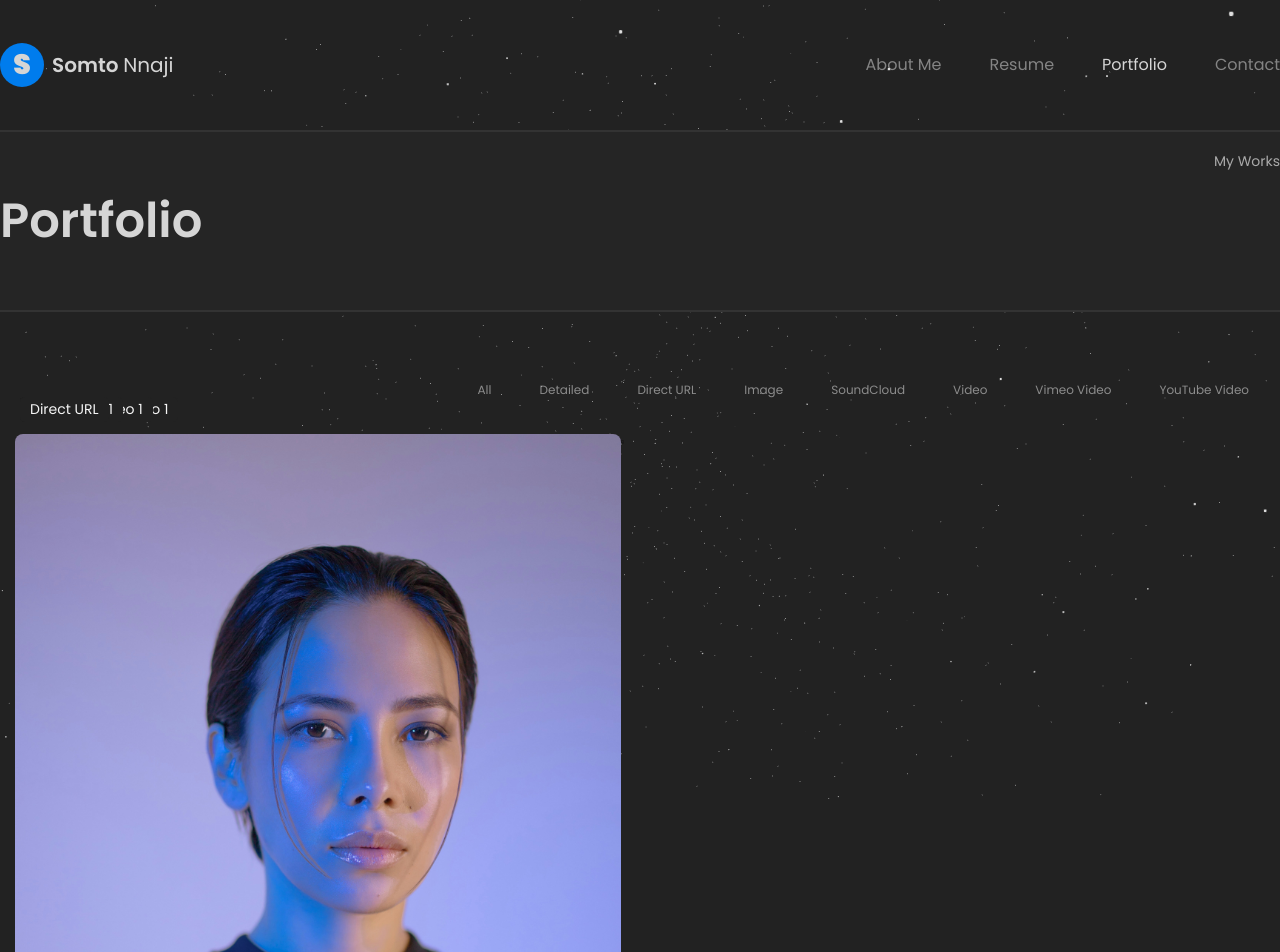
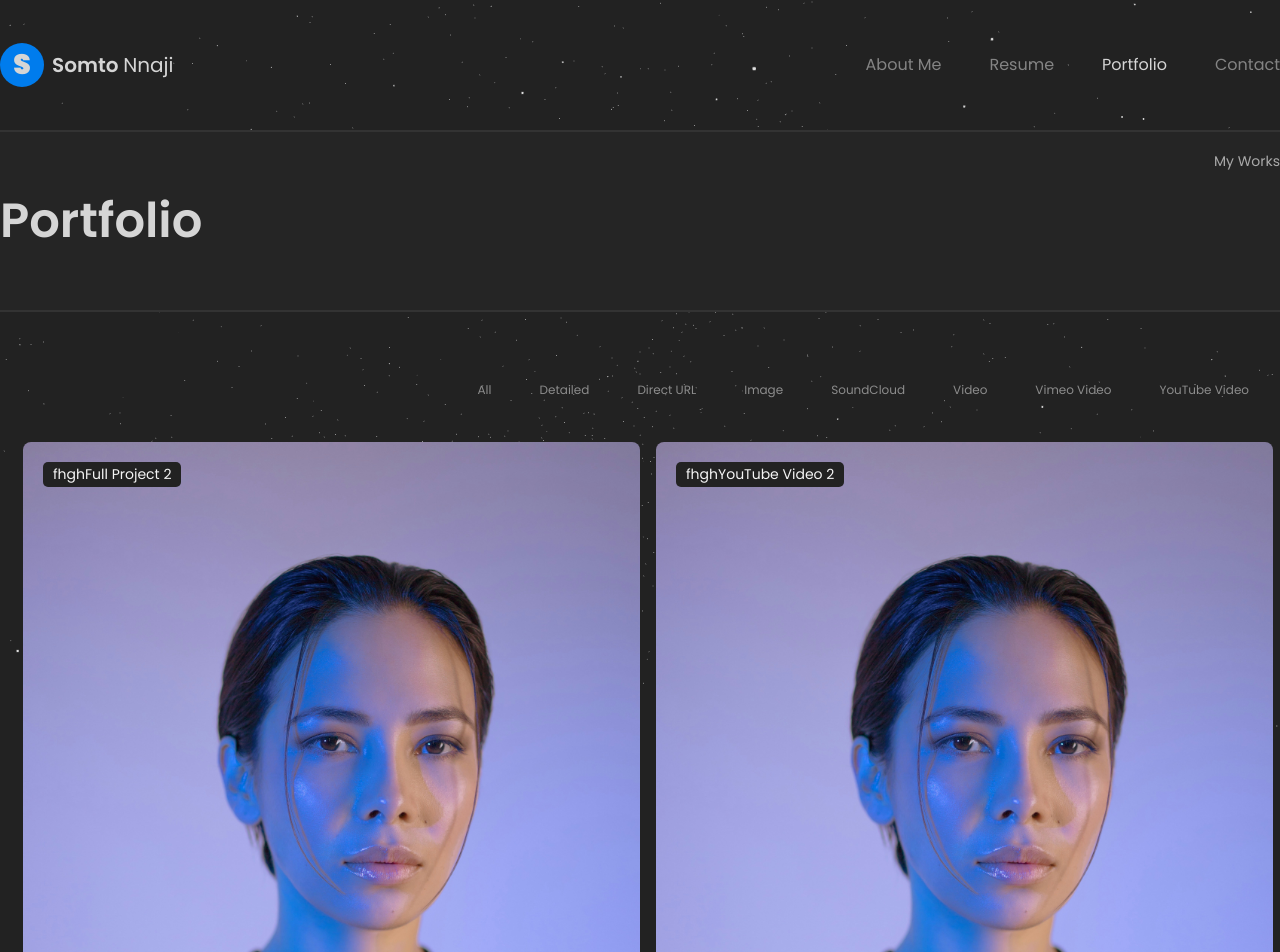
Before and after one commit to Somtochukwu21/praiz, a Next.js app: page /portfolio in a window 1280 px wide. Shown: the top 952 px of the page. Built offline with nearby package versions, Linux system fonts and the light colour scheme.

Commit message:
working on profile

```diff
--- a/app/globals.css
+++ b/app/globals.css
@@ -36,14 +36,11 @@
 	@apply h-[3px] rounded-sm w-[20px] transition-all ease-in-out duration-300;
 }
 
+.portfolio-grid figure {
 
-.portfolio-grid figure {
-	/* 2
-	float: left;
-	position: relative;
-	overflow: hidden;
-	margin: 8px;
-	border-radius: 12px; */
+
+	border-radius: 12px;
+	margin: 8px
 }
 
 .portfolio-grid img {
@@ -53,13 +50,9 @@
 }
 
 
-.portfolio-grid.one-column figure {
-	width: 100%;
-}
 
-.portfolio-grid.two-columns figure {
-	width: calc(50% - 16px);
-}
+
+
 
 .portfolio-grid.three-columns figure {
 	width: calc(33.33333% - 16px);
--- a/app/portfolio/page.tsx
+++ b/app/portfolio/page.tsx
@@ -13,7 +13,7 @@ const Portfolio = () => (
 							<div className="col-xs-12 col-sm-12">
 								<div>
 									<PortNav />
-									<div className="portfolio-grid two-columns shuffle">
+									<div className="portfolio-grid two-columns shuffle grid grid-cols-2 gap-4">
 										{portfolioItems.map((item) => (
 											<PortfolioItem key={item.name} {...item} />
 										))}
--- a/components/portfolio/portfolio-item.tsx
+++ b/components/portfolio/portfolio-item.tsx
@@ -10,7 +10,7 @@ export const PortfolioItem: React.FC<PortfolioItemProps> = ({
 	link,
 	icon,
 }) => (
-	<figure className="w-1/3 flex">
+	<figure className="w-full relative group bg-green-500">
 		<div className="portfolio-item-img">
 			<Image src={img} alt={alt} title="" />
 			<a
@@ -21,7 +21,7 @@ export const PortfolioItem: React.FC<PortfolioItemProps> = ({
 			/>
 		</div>
 		{icon}
-		<h4 className="name">{name}</h4>
-		<span className="category">{category}</span>
+		<h4 className="name"> fhgh{name}</h4>
+		<span className="category ">{category}</span>
 	</figure>
 );
```
